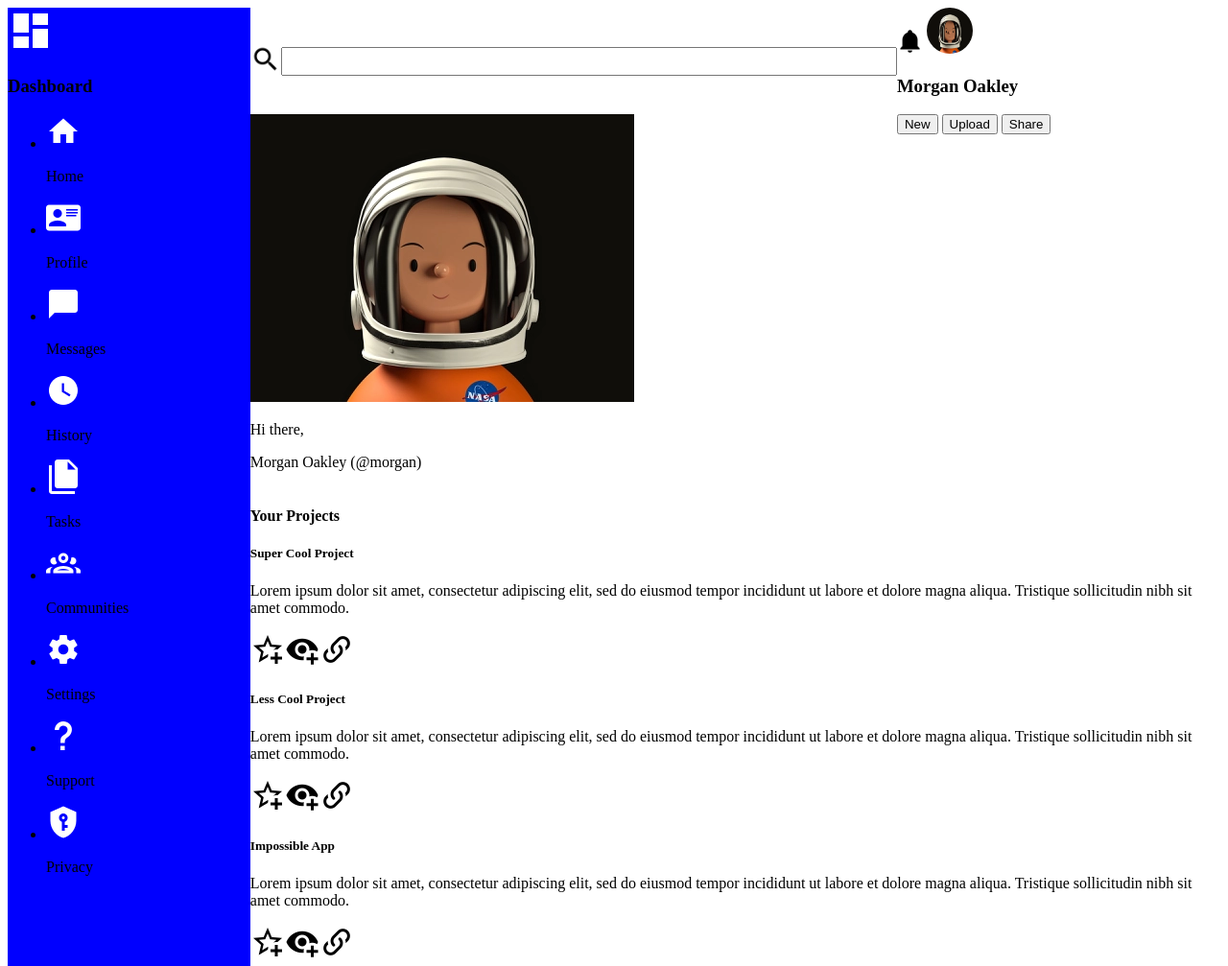
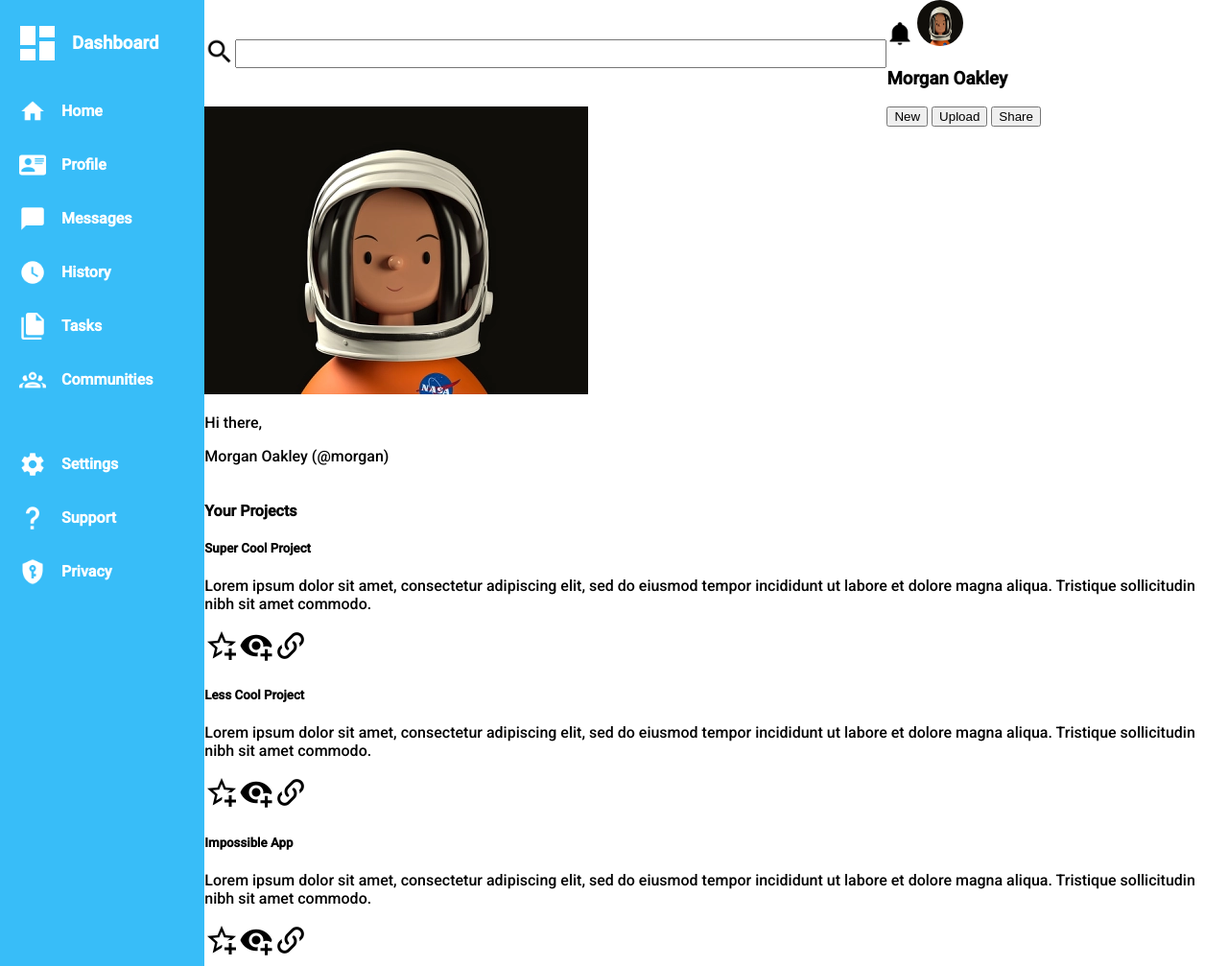
Before and after one commit to luhook04/responsive-layout, a plain HTML site: page index.html in a window 1280 px wide. Shown: the top 1007 px of the page at 96% size. Drawn offline with Linux system fonts and the light colour scheme.

Commit message:
Add more styling to sidebar

```diff
--- a/index.html
+++ b/index.html
@@ -8,6 +8,12 @@
     />
     <meta http-equiv="X-UA-Compatible" content="ie-edge" />
     <link rel="stylesheet" href="style.css" />
+    <link rel="preconnect" href="https://fonts.googleapis.com" />
+    <link rel="preconnect" href="https://fonts.gstatic.com" crossorigin />
+    <link
+      href="https://fonts.googleapis.com/css2?family=Roboto:wght@500&display=swap"
+      rel="stylesheet"
+    />
     <title>Dashboard</title>
   </head>
 
--- a/style.css
+++ b/style.css
@@ -1,6 +1,11 @@
+body {
+  margin: 0;
+  font-family: "Roboto", sans-serif;
+}
+
 .container {
   display: grid;
-  grid-template-columns: 1fr 4fr;
+  grid-template-columns: 1fr 5fr;
   grid-template-rows: auto 4fr;
 }
 
@@ -36,10 +41,43 @@
   height: 1.7rem;
 }
 
+li img {
+  height: 1.75rem;
+}
+
 .sidebar {
+  display: grid;
+  padding: 15px;
+  grid-template-rows: auto auto 1fr;
   grid-column: 1/2;
   grid-row: 1/3;
-  background-color: blue;
+  background-color: #38bdf8;
+  color: white;
+}
+
+.sidebar-header {
+  display: flex;
+  column-gap: 0.75rem;
+  align-items: center;
+}
+
+ul {
+  padding: 0;
+}
+
+li p:hover {
+  text-shadow: 0 0 5px black;
+}
+
+li {
+  font-weight: bold;
+  list-style: none;
+  display: flex;
+  column-gap: 1rem;
+  align-items: center;
+  cursor: pointer;
+  padding-left: 5px;
+  padding-bottom: 5px;
 }
 
 .content {
```
